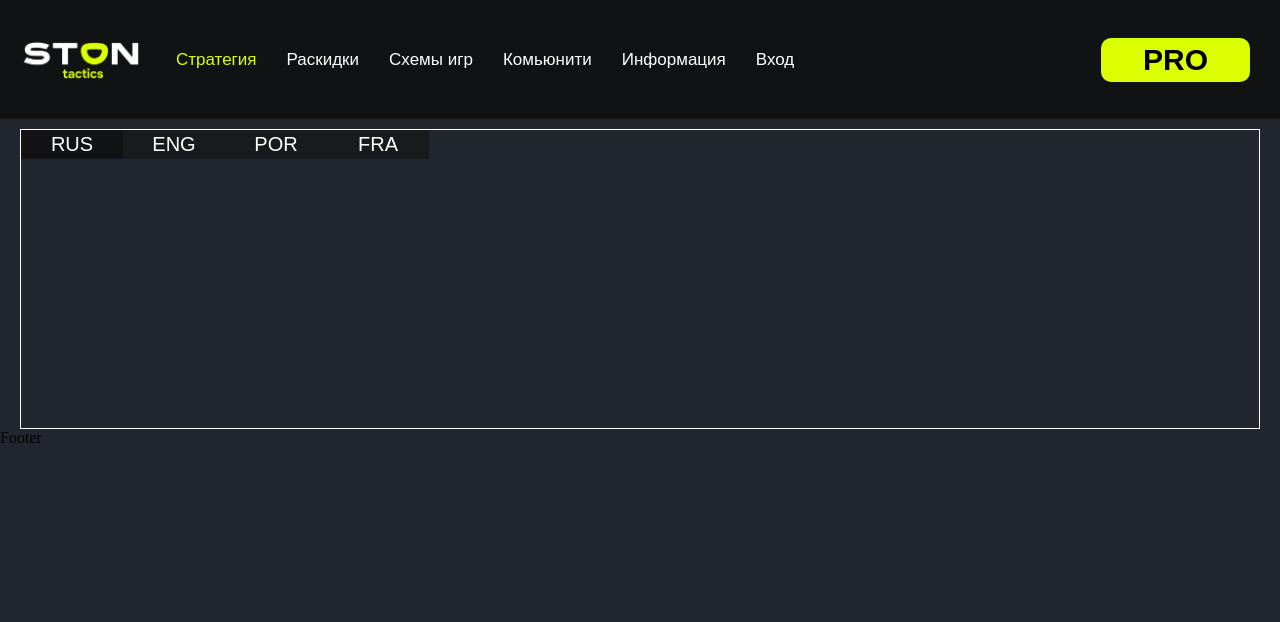
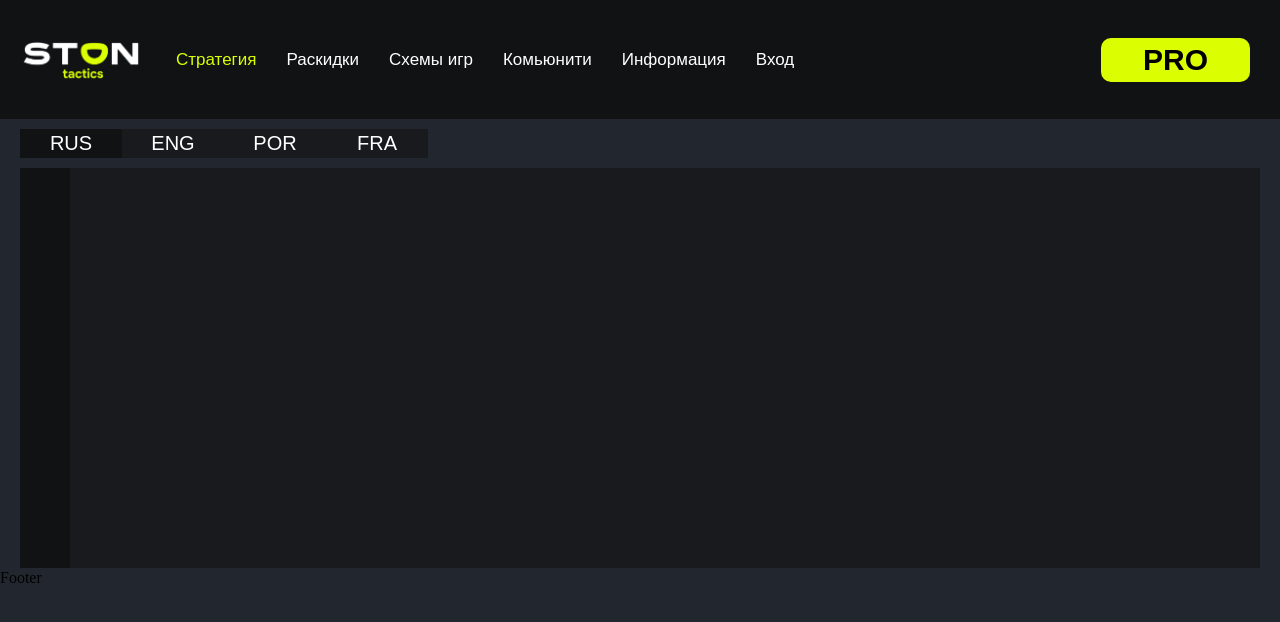
Before and after one commit to FrontStudios/stontactics, a React (Create React App) app: page /strategy in a window 1280 px wide. Shown: the top 622 px of the page. Built offline with nearby package versions, Linux system fonts and the light colour scheme.

Commit message:
modified files

```diff
--- a/src/components/main/strategy/Strategy.jsx
+++ b/src/components/main/strategy/Strategy.jsx
@@ -1,11 +1,13 @@
 import styles from './strategy.module.scss'
 
 import LanguageControlls from './language-controlls/LanguageControlls';
+import Board from './board/Board';
 
 const Strategy = () => {
  return (
     <section className={styles.strategy}>
         <LanguageControlls />
+        <Board />
     </section>
  )
 }
--- a/src/components/main/strategy/board/Board.jsx
+++ b/src/components/main/strategy/board/Board.jsx
@@ -0,0 +1,24 @@
+import styles from './board.module.scss'
+
+const Board = () => {
+ return (
+    <section className={styles.board}>
+      <section className={styles.map__instruments}>
+        {/* <div className={styles.closer}>
+           <div className={styles.path}></div>
+        </div> */}
+      </section>
+
+        <div className={styles.canvas__wrapper}>
+             {/* component */}
+        </div>
+       <div className={styles.other__instruments}>
+
+       </div>
+       <div className={styles.drawing__instruments}>
+
+       </div>
+    </section>
+ )
+}
+export default Board;
--- a/src/components/main/strategy/board/board.module.scss
+++ b/src/components/main/strategy/board/board.module.scss
@@ -0,0 +1,20 @@
+.board{
+    background: #181A1E;
+    width: 100%;
+    height: 400px;
+    margin-top: 10px;
+    display: flex;
+}
+.map__instruments{
+    height: 100%;
+    width: 50px;
+    background: #101214;
+}
+.closer{
+    width: 100%;
+    height: 20px;
+}
+.path{
+    width: 14.57px;
+    height: 7.85px;
+}
--- a/src/components/main/strategy/strategy.module.scss
+++ b/src/components/main/strategy/strategy.module.scss
@@ -1,5 +1,4 @@
 .strategy{
-    height: 300px;
+    height: 440px;
     width: 100%;
-    border: 1px solid #fff;
 }
```
Also changed, not shown: src/components/main/strategy/board/buttons/Button.jsx (added, +10 -0 lines), src/components/main/strategy/board/buttons/button.module.scss (added).
